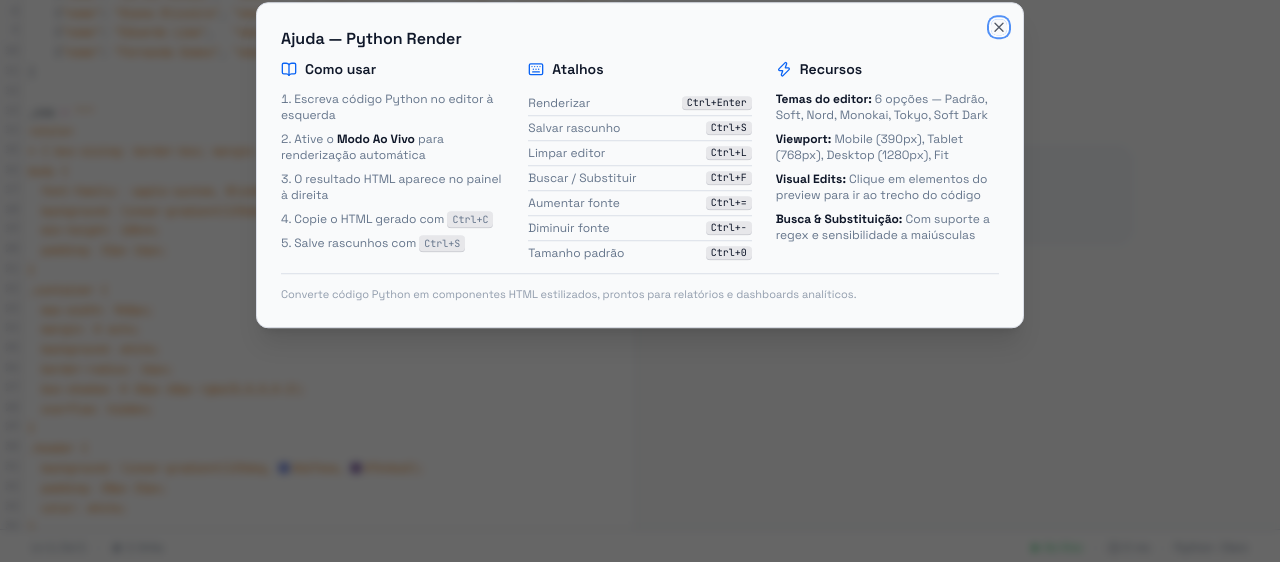
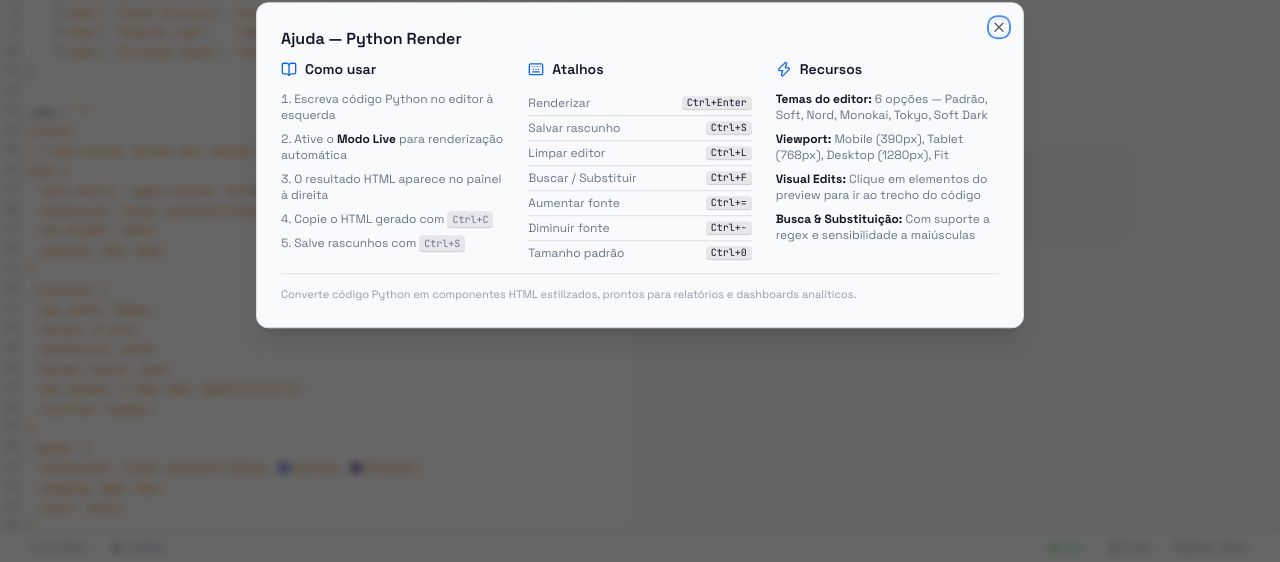
Before and after one commit to vilpessoa/Python-PBIVIZ-Render, a React (Vite) app: page / in a window 1280 px wide. Both pictures are taken after a click on the button 1194 px from the left and 27 px from the top of the page. Shown: the part 235-797 px from the top of the page. Built offline with nearby package versions, Linux system fonts and the light colour scheme.

Commit message:
live-text

```diff
--- a/src/components/HelpDialog.tsx
+++ b/src/components/HelpDialog.tsx
@@ -36,7 +36,7 @@ export function HelpDialog({ open, onOpenChange }: Props) {
             </div>
             <ol className="space-y-2 text-xs text-muted-foreground list-decimal list-inside">
               <li>Escreva código Python no editor à esquerda</li>
-              <li>Ative o <strong className="text-foreground">Modo Ao Vivo</strong> para renderização automática</li>
+              <li>Ative o <strong className="text-foreground">Modo Live</strong> para renderização automática</li>
               <li>O resultado HTML aparece no painel à direita</li>
               <li>Copie o HTML gerado com <kbd className="kbd">Ctrl+C</kbd></li>
               <li>Salve rascunhos com <kbd className="kbd">Ctrl+S</kbd></li>
--- a/src/components/HtmlPreview.tsx
+++ b/src/components/HtmlPreview.tsx
@@ -335,7 +335,7 @@ export function HtmlPreview({
                 <p className="text-sm">
                   Digite código Python e pressione{' '}
                   <kbd className="kbd">Ctrl+Enter</kbd>, ou ative o{' '}
-                  <strong className="text-muted-foreground">Modo Ao Vivo</strong>.
+                  <strong className="text-muted-foreground">Modo Live</strong>.
                 </p>
               </div>
             ) : (
--- a/src/components/StatusBar.tsx
+++ b/src/components/StatusBar.tsx
@@ -66,7 +66,7 @@ export function StatusBar({
             <span className="relative flex h-1.5 w-1.5">
               <span className="absolute inset-0 rounded-full bg-[hsl(var(--success))] pulse-dot" />
             </span>
-            Ao Vivo
+            Live
           </span>
         )}
         {visualEditsEnabled && (
```
